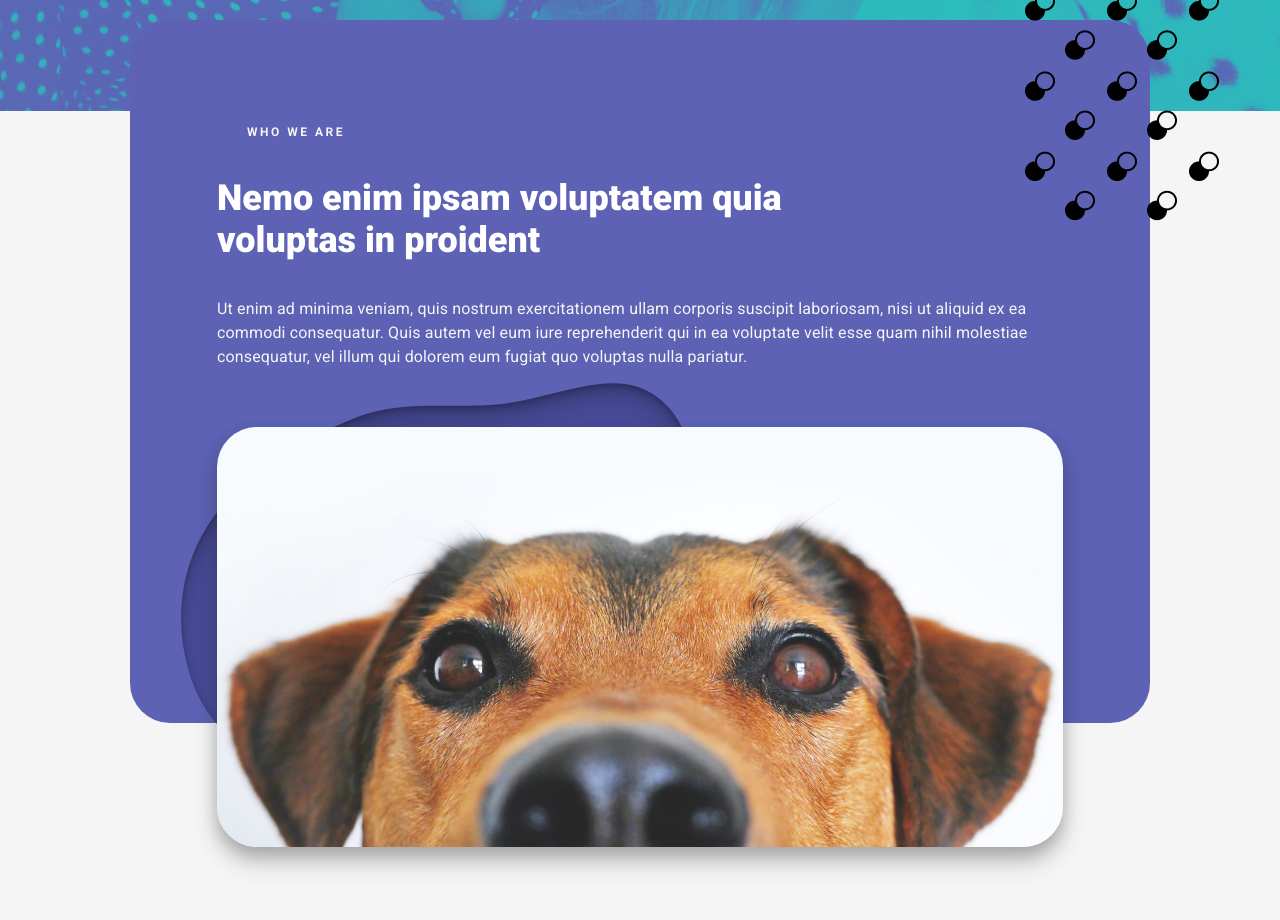
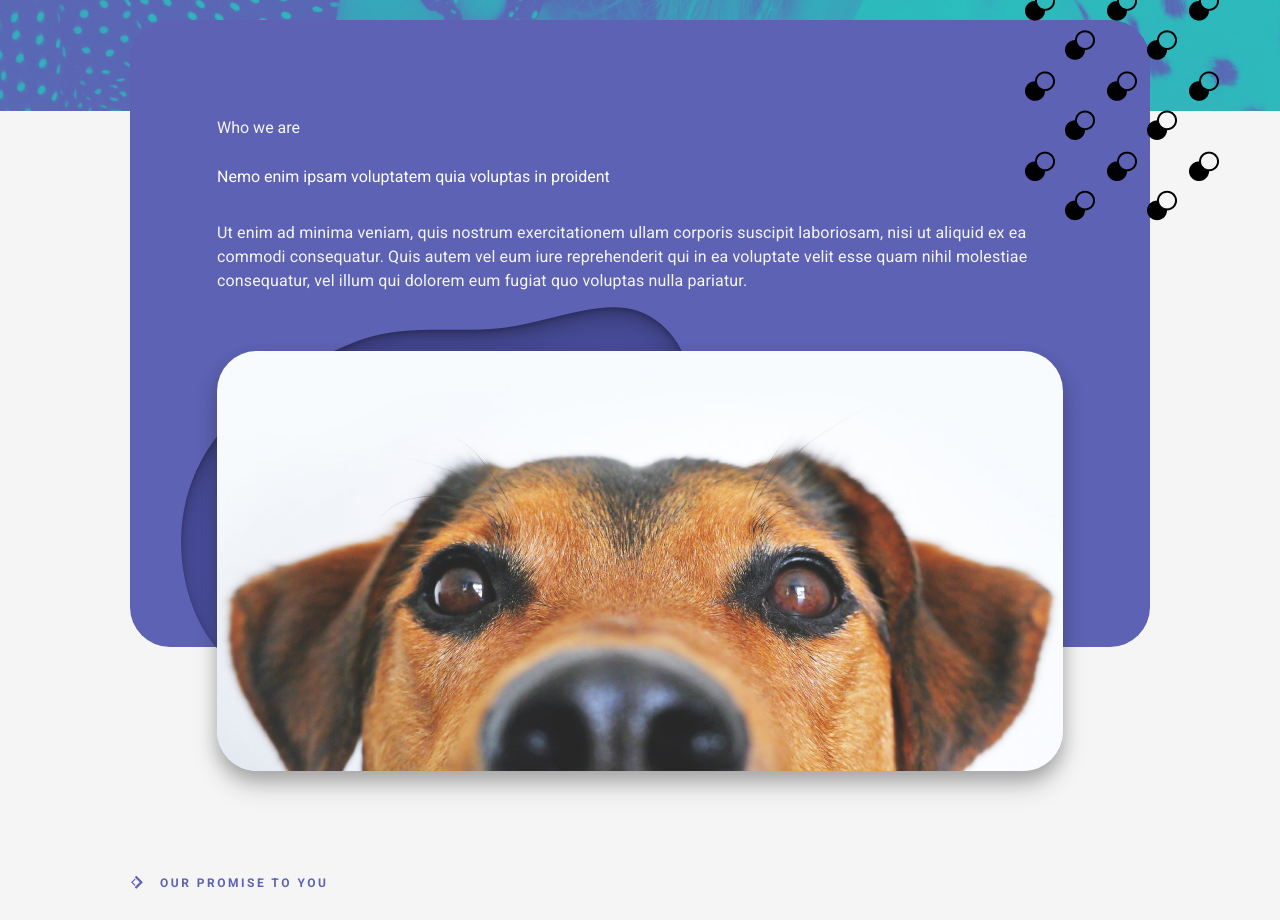
Before and after one commit to kartsevnik/Lesson-14-15_Flex, a plain HTML site: page index.html in a window 1280 px wide. Shown: the part 600-1520 px from the top of the page. Drawn offline with Linux system fonts and the light colour scheme.

Commit message:
Update index.html

```diff
--- a/index.html
+++ b/index.html
@@ -16,18 +16,21 @@
         </div>
 
         <div class="main">
-            <div class="who-we-are">
+                      <div class="who-we-are who-we-are_margin">
                 <div class="who-we-are__container">
-                    <div class="who-we-are__subtitle subtitle_white">Who we are</div>
-                    <div class="who-we-are__title title">Nemo enim ipsam voluptatem quia voluptas in proident</div>
-                    <div class="who-we-are__text">Ut enim ad minima veniam, quis nostrum exercitationem ullam corporis
-                        suscipit laboriosam, nisi ut aliquid ex ea commodi consequatur. Quis autem vel eum iure
-                        reprehenderit qui in ea voluptate velit esse quam nihil molestiae consequatur, vel illum qui
-                        dolorem
-                        eum fugiat quo voluptas nulla pariatur.</div>
+                    <div class="who-we-are__body">
+                        <div class="who-we-are__subtitle">Who we are</div>
+                        <div class="who-we-are__title">Nemo enim ipsam voluptatem quia voluptas in proident</div>
+                        <div class="who-we-are__text">Ut enim ad minima veniam, quis nostrum exercitationem ullam
+                            corporis
+                            suscipit laboriosam, nisi ut aliquid ex ea commodi consequatur. Quis autem vel eum iure
+                            reprehenderit qui in ea voluptate velit esse quam nihil molestiae consequatur, vel illum qui
+                            dolorem
+                            eum fugiat quo voluptas nulla pariatur.</div>
+                    </div>
                 </div>
             </div>
-            <div class="image-dog">
+            <div class="image-dog image-dog_margin">
                 <img class="image-dog__picture" src="img/main/who-we-are/dog.png" alt="dog">
             </div>
 
```
